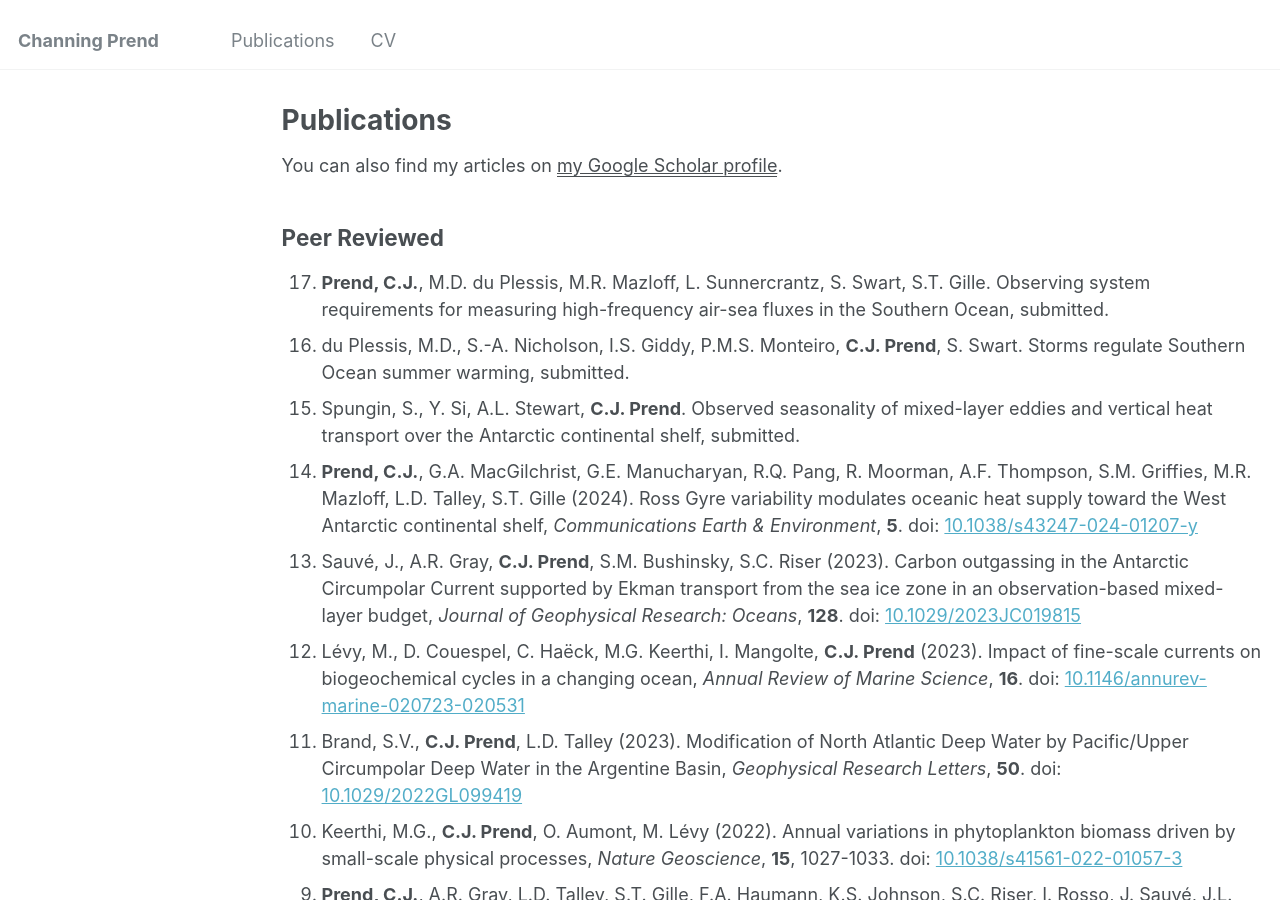
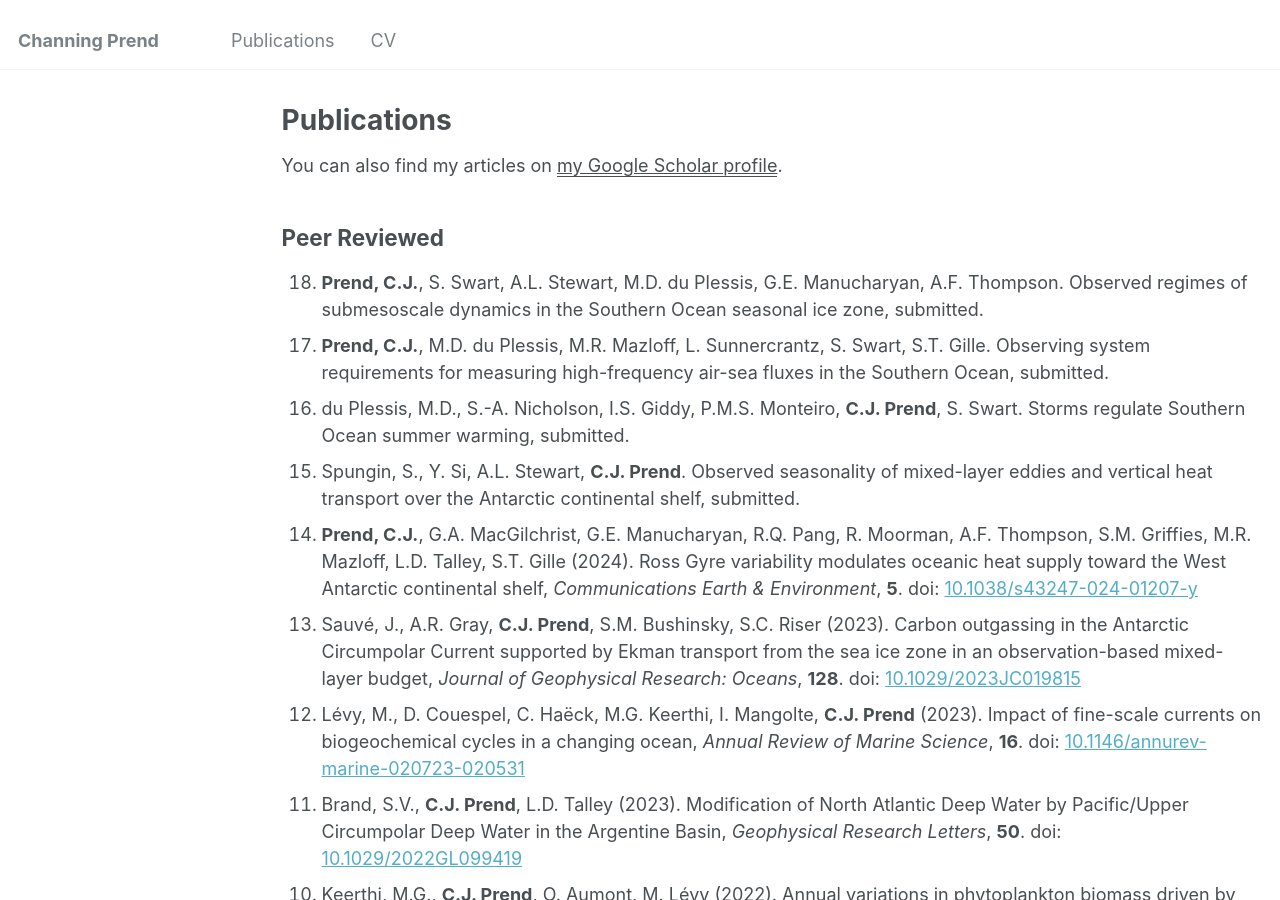
Before and after one commit to cprend/cprend.github.io, a Jekyll site: the page built from _pages/publications.md, in a window 1280 px wide and 900 px high. Built offline with Jekyll 4.4.1, drawn with Linux system fonts in a browser that asks for light colours.

Commit message:
Update publications.md

```diff
--- a/_pages/publications.md
+++ b/_pages/publications.md
@@ -9,6 +9,7 @@ You can also find my articles on <u><a href="https://scholar.google.com/citation
 
 ## Peer Reviewed
 <ol reversed>
+  <li><b>Prend, C.J.</b>, S. Swart, A.L. Stewart, M.D. du Plessis, G.E. Manucharyan, A.F. Thompson. Observed regimes of submesoscale dynamics in the Southern Ocean seasonal ice zone, submitted.</li>
   <li><b>Prend, C.J.</b>, M.D. du Plessis, M.R. Mazloff, L. Sunnercrantz, S. Swart, S.T. Gille. Observing system requirements for measuring high-frequency air-sea fluxes in the Southern Ocean, submitted.</li>
   <li>du Plessis, M.D., S.-A. Nicholson, I.S. Giddy, P.M.S. Monteiro, <b>C.J. Prend</b>, S. Swart. Storms regulate Southern Ocean summer warming, submitted.</li>
   <li>Spungin, S., Y. Si, A.L. Stewart, <b>C.J. Prend</b>. Observed seasonality of mixed-layer eddies and vertical heat transport over the Antarctic continental shelf, submitted.</li>
```
